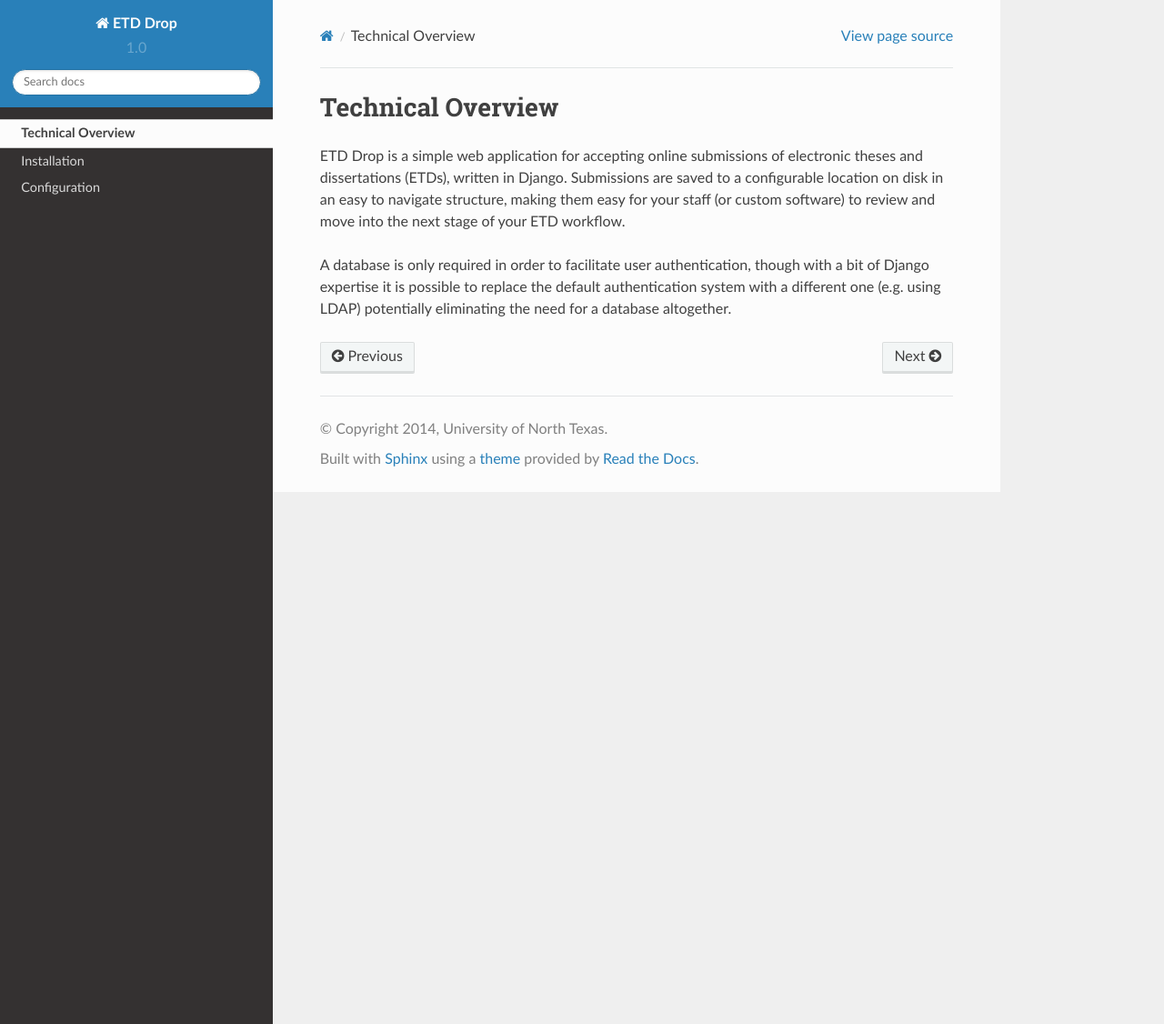
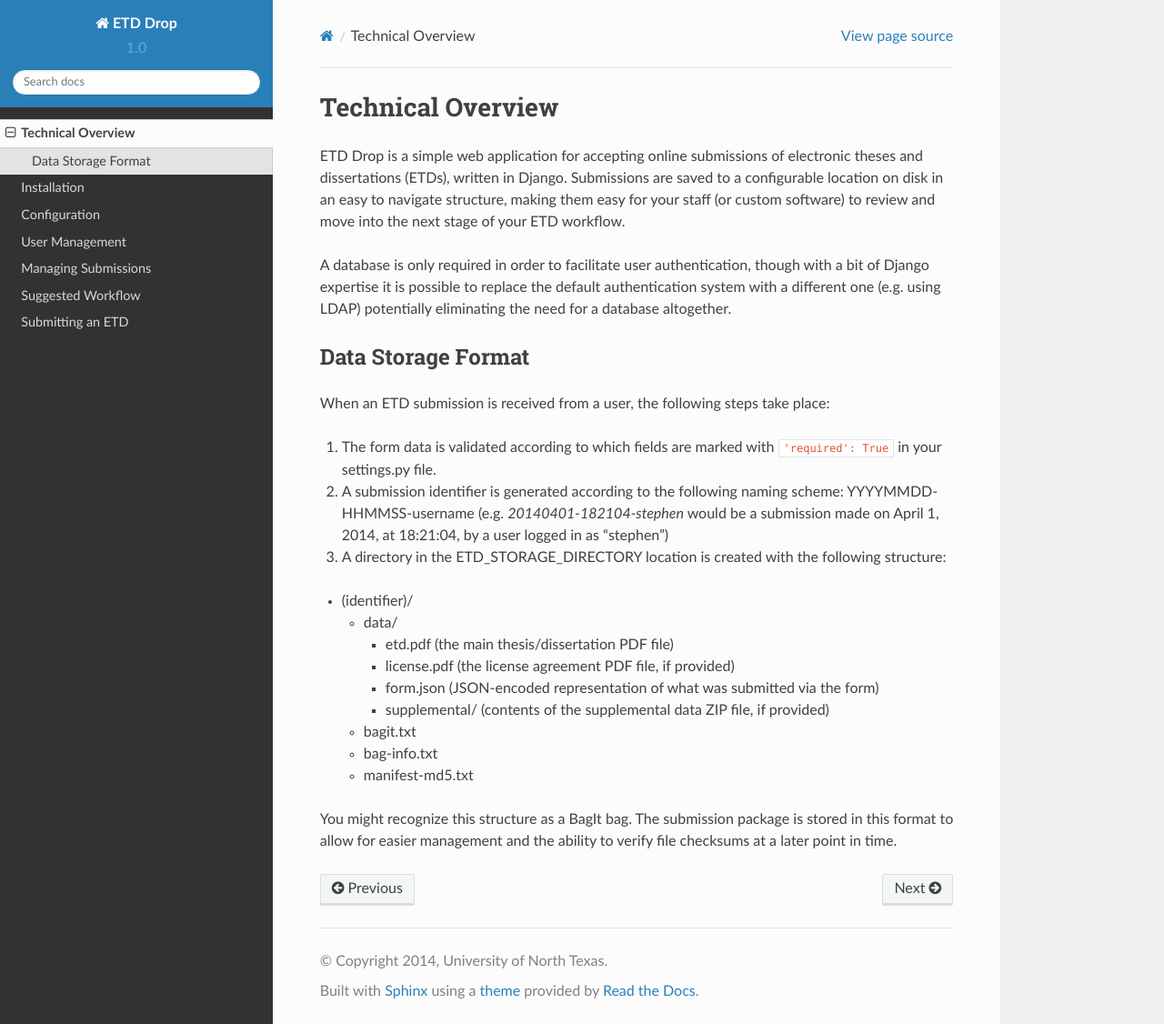
Before and after one commit to MetaArchive/etd-drop, a Sphinx documentation site: the page built from docs/source/technical_overview.rst, in a window 1280 px wide and 1126 px high. Shown: the whole window at 91% size. Built offline with Sphinx 7.4.7 and the Read the Docs theme 2.0.0, drawn with Linux system fonts in a browser that asks for light colours; pages that are not in the unit, such as notebooks, are missing from menus.

Commit message:
Lots of new documentation

```diff
--- a/docs/source/index.rst
+++ b/docs/source/index.rst
@@ -22,6 +22,7 @@ For System Administrators / I.T.
    technical_overview
    installation
    configuration
+   user_management
 
 .. _staff-docs:
 
@@ -32,6 +33,7 @@ For ETD Program Staff
    :maxdepth: 2
 
    managing_submissions
+   suggested_workflow
 
 .. _user-docs:
 
@@ -41,4 +43,4 @@ For End Users / Students
 .. toctree::
    :maxdepth: 2
 
-	submitting
+   submitting_an_etd
--- /dev/null
+++ b/docs/source/submitting_an_etd.rst
@@ -0,0 +1,5 @@
+=================
+Submitting an ETD
+=================
+
+TODO
--- a/docs/source/technical_overview.rst
+++ b/docs/source/technical_overview.rst
@@ -1,3 +1,4 @@
+==================
 Technical Overview
 ==================
 
@@ -11,3 +12,35 @@ A database is only required in order to facilitate user authentication,
 though with a bit of Django expertise it is possible to replace the default
 authentication system with a different one (e.g. using LDAP) potentially
 eliminating the need for a database altogether.
+
+Data Storage Format
+-------------------
+
+When an ETD submission is received from a user, the following steps
+take place:
+
+1. The form data is validated according to which fields are marked with
+   ``'required': True`` in your settings.py file.
+2. A submission identifier is generated according to the following naming
+   scheme: YYYYMMDD-HHMMSS-username (e.g. `20140401-182104-stephen` would be a
+   submission made on April 1, 2014, at 18:21:04, by a user logged in as
+   "stephen")
+3. A directory in the ETD_STORAGE_DIRECTORY location is created with the
+   following structure:
+
+* (identifier)/
+
+  * data/
+
+    * etd.pdf (the main thesis/dissertation PDF file)
+    * license.pdf (the license agreement PDF file, if provided)
+    * form.json (JSON-encoded representation of what was submitted via the form)
+    * supplemental/ (contents of the supplemental data ZIP file, if provided)
+
+  * bagit.txt
+  * bag-info.txt
+  * manifest-md5.txt
+
+You might recognize this structure as a BagIt bag. The submission package is
+stored in this format to allow for easier management and the ability to verify
+file checksums at a later point in time.
--- /dev/null
+++ b/docs/source/user_management.rst
@@ -0,0 +1,5 @@
+===============
+User Management
+===============
+
+TODO (visit /admin/ and log in using the superuser account to manage user accounts)
```
Also changed, not shown: docs/source/installation.rst (+4 -3 lines), docs/source/managing_submissions.rst (added, +17 -0 lines), docs/source/suggested_workflow.rst (added, +17 -0 lines).
